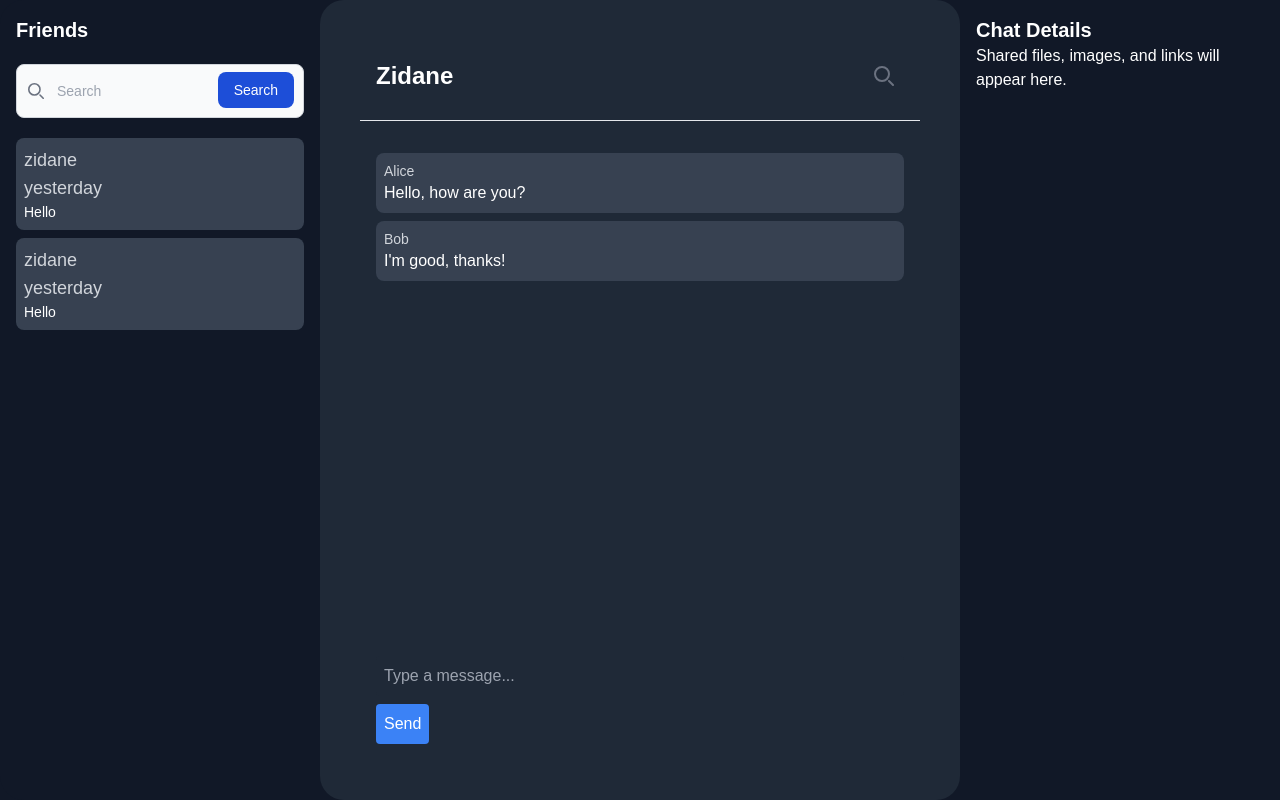
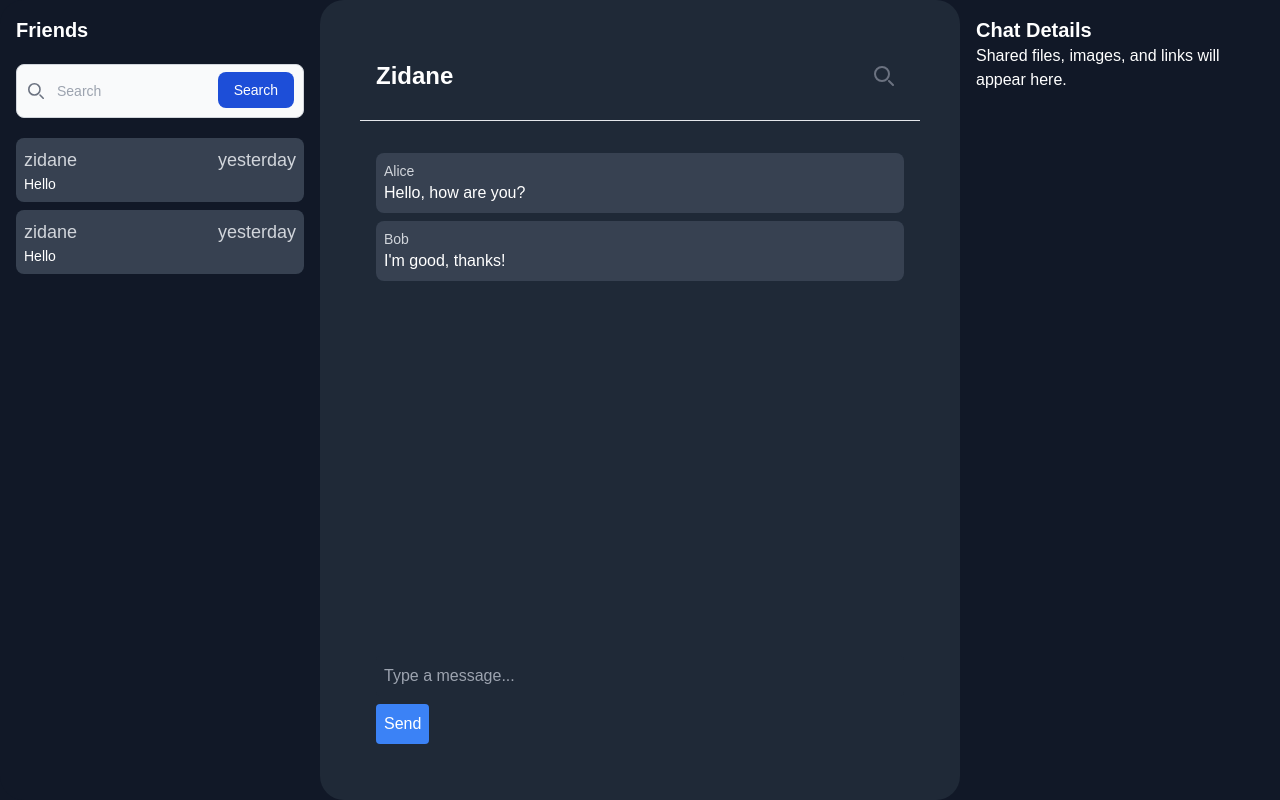
Before and after one commit to zidaneelfasya/realtime-chat-holiday, a Next.js app: page /chat in a window 1280 px wide. Built offline with nearby package versions, Linux system fonts and the light colour scheme.

Commit message:
Update ListFriend.tsx

```diff
--- a/components/ListFriend.tsx
+++ b/components/ListFriend.tsx
@@ -8,7 +8,7 @@ interface ListFriendProps {
 const ListFriend: FC<ListFriendProps> = ({ name, text }) => {
   return (
     <div className="p-2 bg-gray-700 rounded-lg my-2 ">
-      <div>
+      <div className="flex justify-between">
         <p className="text-lg text-gray-300">{name}</p>
         <p className="text-lg text-gray-300">yesterday</p>
       </div>
```
